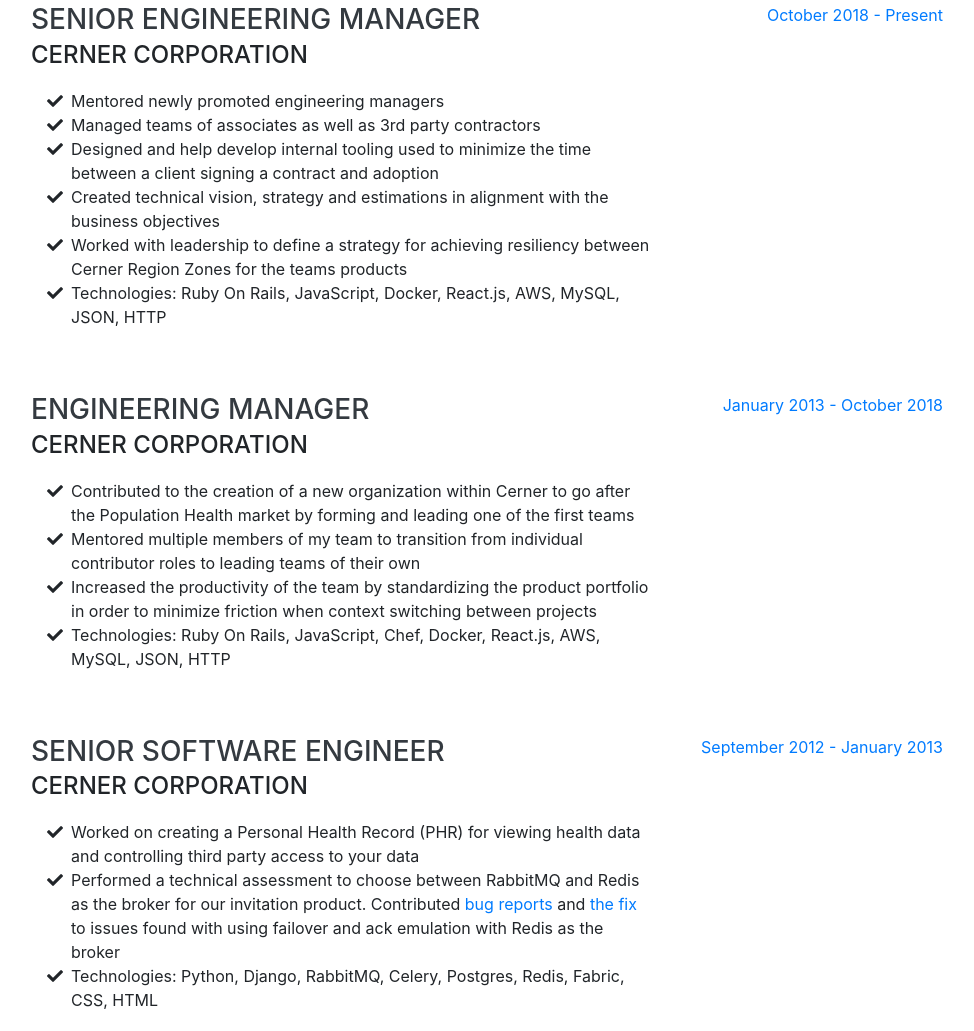
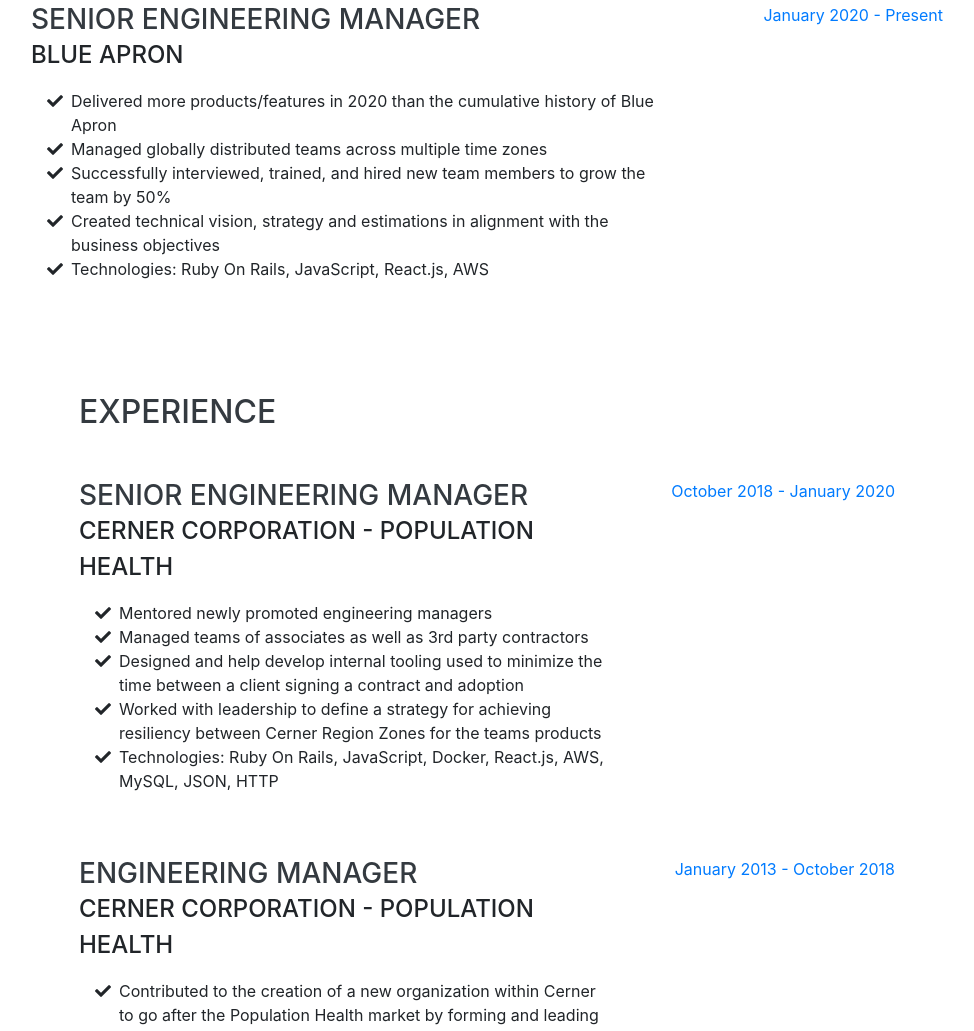
Before and after one commit to humandane/daneguempel.github.io, a website with bundled scripts: page index.html in a window 1280 px wide. Shown: the part 932-1963 px from the top of the page, without its empty margins (289-1263 px from the left). Built offline with nearby package versions, Linux system fonts and the light colour scheme; a web font is replaced by a local one.

Commit message:
Add current experience, Fix dates

```diff
--- a/index.html
+++ b/index.html
@@ -85,7 +85,42 @@
         <div class="resume-item d-flex flex-column flex-md-row justify-content-between mb-5">
           <div class="resume-content">
             <h3 class="mb-0">Senior Engineering Manager</h3>
-            <div class="subheading mb-3">Cerner Corporation</div>
+            <div class="subheading mb-3">Blue Apron</div>
+            <p>
+              <ul class="fa-ul mb-0">
+                <li>
+                    <i class="fa-li fa fa-check"></i>
+                    Delivered more products/features in 2020 than the cumulative history of Blue Apron</li>
+                <li>
+                <li>
+                    <i class="fa-li fa fa-check"></i>
+                    Managed globally distributed teams across multiple time zones</li>
+                <li>
+                <li>
+                  <i class="fa-li fa fa-check"></i>
+                  Successfully interviewed, trained, and hired new team members to grow the team by 50%</li>
+                <li>
+                  <i class="fa-li fa fa-check"></i>
+                  Created technical vision, strategy and estimations in alignment with the business objectives</li>
+                <li>
+                  <i class="fa-li fa fa-check"></i>
+                  Technologies: Ruby On Rails, JavaScript, React.js, AWS</li>
+              </ul>
+            </p>
+          </div>
+          <div class="resume-date text-md-right">
+            <span class="text-primary">January 2020 - Present</span>
+          </div>
+        </div>
+
+    <section class="resume-section p-3 p-lg-5 d-flex justify-content-center" id="experience">
+      <div class="w-100">
+        <h2 class="mb-5">Experience</h2>
+
+        <div class="resume-item d-flex flex-column flex-md-row justify-content-between mb-5">
+          <div class="resume-content">
+            <h3 class="mb-0">Senior Engineering Manager</h3>
+            <div class="subheading mb-3">Cerner Corporation - Population Health</div>
             <p>
               <ul class="fa-ul mb-0">
                 <li>
@@ -101,9 +136,6 @@
                   Designed and help develop internal tooling used to minimize the time between a client signing a contract and adoption</li>
                 <li>
                   <i class="fa-li fa fa-check"></i>
-                  Created technical vision, strategy and estimations in alignment with the business objectives</li>
-                <li>
-                  <i class="fa-li fa fa-check"></i>
                   Worked with leadership to define a strategy for achieving resiliency between Cerner Region Zones for the teams products</li>
                 <li>
                   <i class="fa-li fa fa-check"></i>
@@ -112,14 +144,14 @@
             </p>
           </div>
           <div class="resume-date text-md-right">
-            <span class="text-primary">October 2018 - Present</span>
+            <span class="text-primary">October 2018 - January 2020</span>
           </div>
         </div>
 
         <div class="resume-item d-flex flex-column flex-md-row justify-content-between mb-5">
           <div class="resume-content">
             <h3 class="mb-0">Engineering Manager</h3>
-            <div class="subheading mb-3">Cerner Corporation</div>
+            <div class="subheading mb-3">Cerner Corporation - Population Health</div>
             <p>
               <ul class="fa-ul mb-0">
                 <li>
@@ -146,7 +178,7 @@
         <div class="resume-item d-flex flex-column flex-md-row justify-content-between mb-5">
           <div class="resume-content">
             <h3 class="mb-0">Senior Software Engineer</h3>
-            <div class="subheading mb-3">Cerner Corporation</div>
+            <div class="subheading mb-3">Cerner Corporation - Consumer Health</div>
             <p>
               <ul class="fa-ul mb-0">
                 <li>
```
